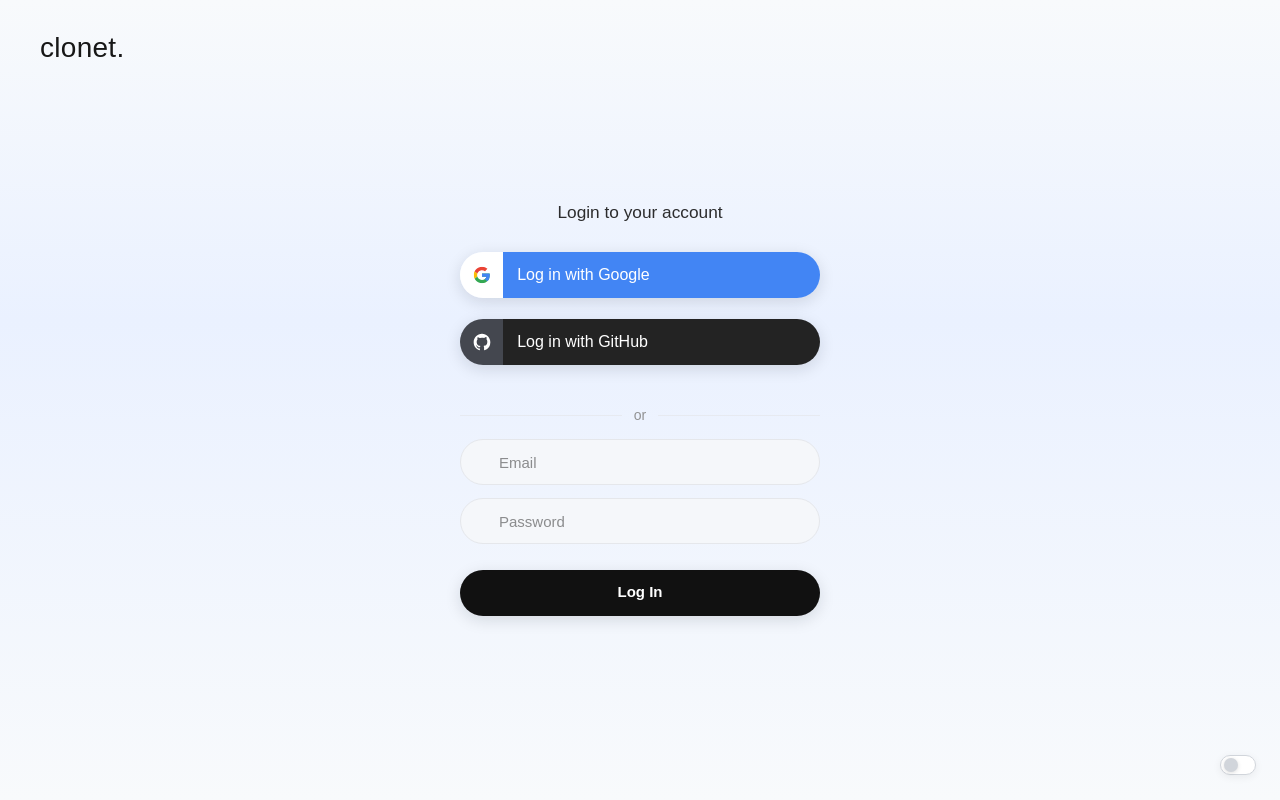
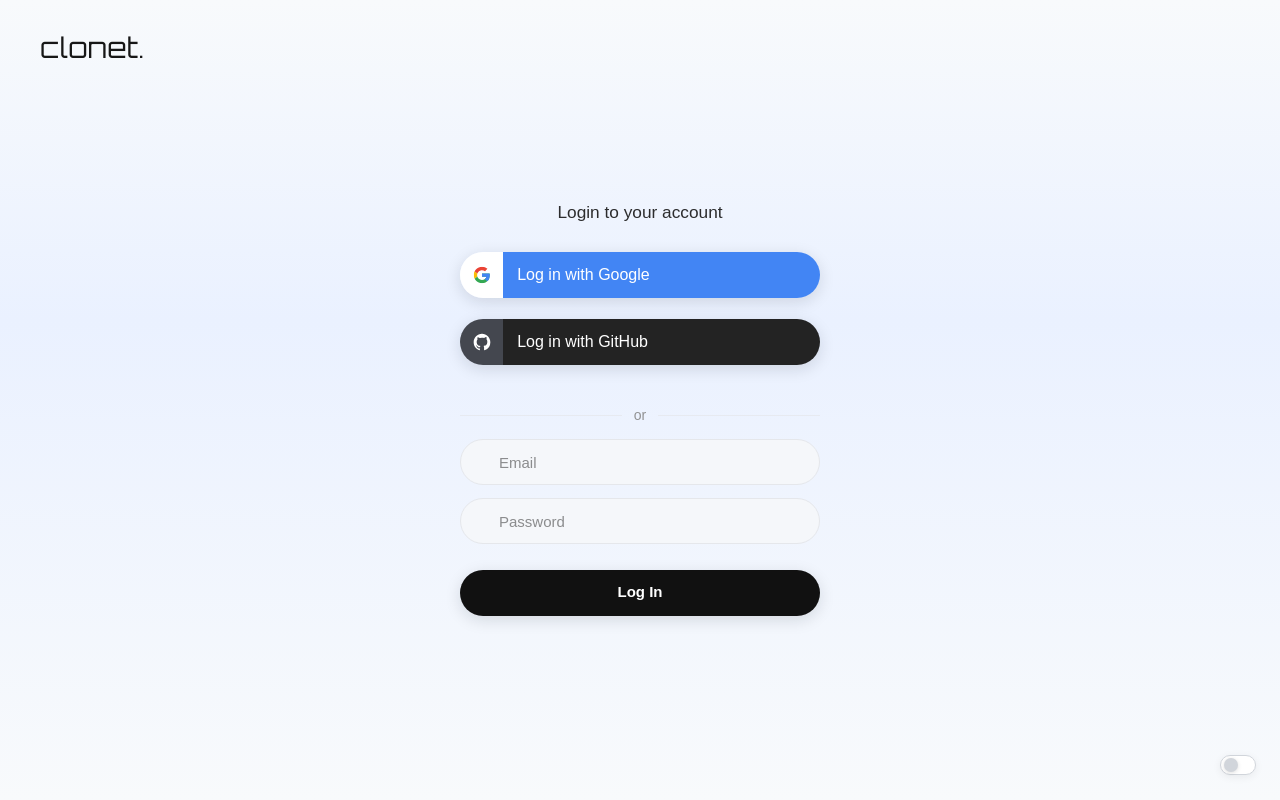
Before and after one commit to welcmhome/clonet-app, a Next.js app: page / in a window 1280 px wide. Built offline with nearby package versions, Linux system fonts and the light colour scheme.

Commit message:
Fix ibrand font loading with enhanced preloading and high specificity CSS rules

```diff
--- a/src/app/globals.css
+++ b/src/app/globals.css
@@ -6,7 +6,15 @@
   src: url('/fonts/ibrand.otf') format('opentype');
   font-weight: normal;
   font-style: normal;
-  font-display: swap;
+  font-display: block;
+}
+
+/* Fallback for when ibrand font fails to load */
+@font-face {
+  font-family: 'ibrand-fallback';
+  src: local('Arial'), local('Helvetica'), local('sans-serif');
+  font-weight: normal;
+  font-style: normal;
 }
 
 :root {
--- a/src/app/layout.tsx
+++ b/src/app/layout.tsx
@@ -35,6 +35,7 @@ export default function RootLayout({
     <html lang="en">
       <head>
         <link rel="preload" href="/fonts/ibrand.otf" as="font" type="font/otf" crossOrigin="anonymous" />
+        <link rel="preload" href="/fonts/ibrand.otf" as="font" type="font/otf" crossOrigin="anonymous" fetchPriority="high" />
         <link rel="icon" type="image/x-icon" href="/favicon.ico" />
         <link rel="icon" type="image/png" sizes="32x32" href="/favicon-32x32.png" />
         <link rel="icon" type="image/png" sizes="16x16" href="/favicon-16x16.png" />
@@ -45,15 +46,24 @@ export default function RootLayout({
         <link href="https://fonts.googleapis.com/css2?family=Orbitron:wght@400;700&display=swap" rel="stylesheet" />
         <script dangerouslySetInnerHTML={{
           __html: `
-            // Debug font loading
-            document.fonts.ready.then(function() {
-              console.log('Fonts loaded:', document.fonts.check('1em ibrand'));
-              if (document.fonts.check('1em ibrand')) {
-                console.log('✅ ibrand font is available');
-              } else {
-                console.log('❌ ibrand font failed to load, using fallback');
-              }
-            });
+            // Enhanced font loading with fallback
+            (function() {
+              var font = new FontFace('ibrand', 'url(/fonts/ibrand.otf)');
+              font.load().then(function(loadedFont) {
+                document.fonts.add(loadedFont);
+                console.log('✅ ibrand font loaded successfully');
+                // Force re-render of elements using ibrand font
+                document.querySelectorAll('[style*="ibrand"]').forEach(function(el) {
+                  el.style.fontFamily = 'ibrand, sans-serif';
+                });
+              }).catch(function(error) {
+                console.log('❌ ibrand font failed to load:', error);
+                // Use fallback font
+                document.querySelectorAll('[style*="ibrand"]').forEach(function(el) {
+                  el.style.fontFamily = 'Orbitron, sans-serif';
+                });
+              });
+            })();
           `
         }} />
       </head>
--- a/src/app/page.tsx
+++ b/src/app/page.tsx
@@ -327,7 +327,7 @@ export default function Home() {
       {/* Header with clonet. in ibrand font */}
       <div className="header-row" style={{ width: '100%', display: 'flex', alignItems: 'center', height: 80, padding: '0 40px', boxSizing: 'border-box' as const, fontFamily: 'Switzer, sans-serif', position: 'relative' as const }}>
         <a href="https://clonet.ai" style={{ textDecoration: 'none', display: 'flex', alignItems: 'center' }}>
-          <span style={{ fontFamily: 'ibrand, sans-serif', fontWeight: 400, fontSize: 28, marginTop: 24, marginLeft: 0, marginBottom: 8, letterSpacing: '0.01em', lineHeight: 1.1, display: 'inline-block', color: 'inherit' }}>clonet.</span>
+          <span className="clonet-logo" style={{ fontFamily: 'ibrand, Orbitron, sans-serif', fontWeight: 400, fontSize: 28, marginTop: 24, marginLeft: 0, marginBottom: 8, letterSpacing: '0.01em', lineHeight: 1.1, display: 'inline-block', color: 'inherit' }}>clonet.</span>
         </a>
       </div>
       {/* Main content */}
@@ -398,6 +398,19 @@ export default function Home() {
           box-shadow: 0 1px 2px 0 rgba(16,20,30,0.04);
           transform: scale(0.997);
         }
+
+        /* High specificity rules for clonet logo font */
+        .clonet-logo {
+          font-family: 'ibrand', 'Orbitron', sans-serif !important;
+        }
+
+        .header-row .clonet-logo {
+          font-family: 'ibrand', 'Orbitron', sans-serif !important;
+        }
+
+        .header-row a .clonet-logo {
+          font-family: 'ibrand', 'Orbitron', sans-serif !important;
+        }
       `}</style>
       <style jsx>{`
         @media (max-width: 600px) {
@@ -413,7 +426,10 @@ export default function Home() {
             margin-left: 0 !important;
             margin-top: 0 !important;
             font-size: 24px !important;
-            font-family: 'ibrand, sans-serif' !important;
+          }
+          .clonet-logo {
+            font-family: 'ibrand', 'Orbitron', sans-serif !important;
+            font-size: 24px !important;
           }
           .header-signup {
             position: static !important;
```
